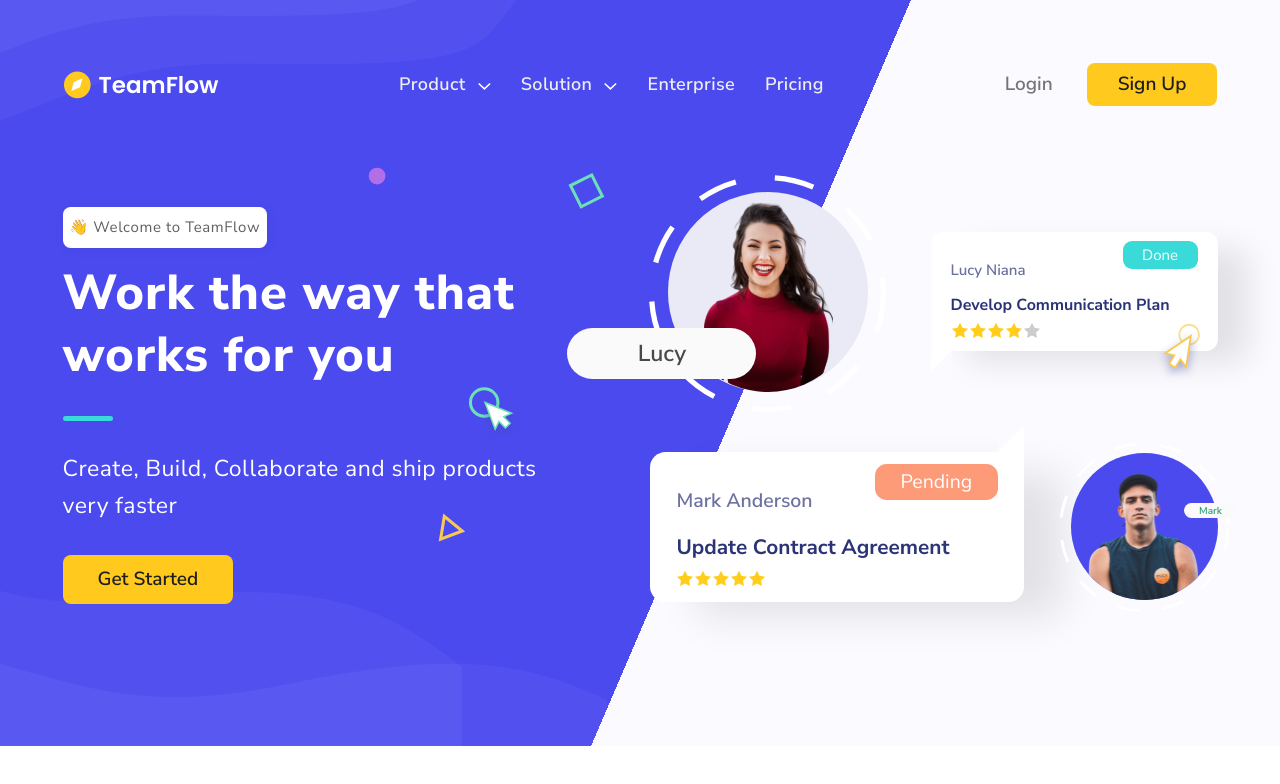
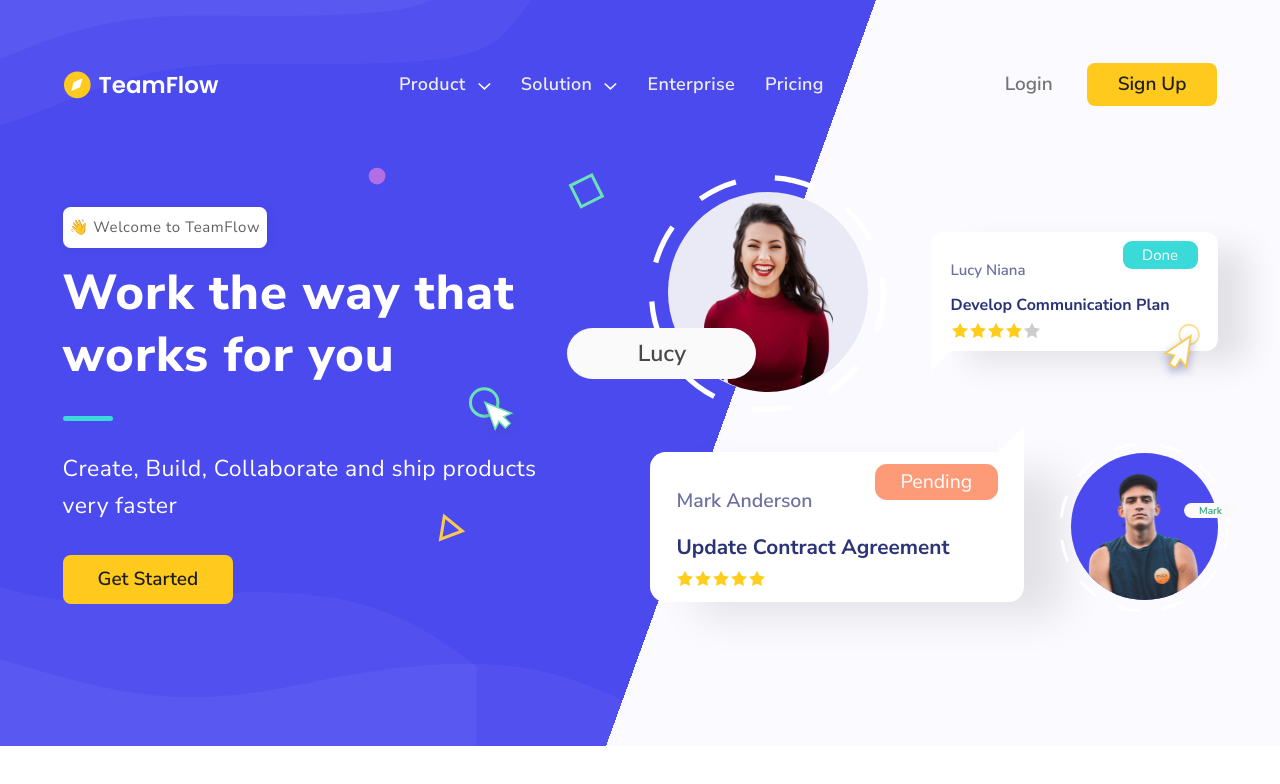
Before and after one commit to Devcui0610/htmlcss-03.2, a plain HTML site: page index.html in a window 1280 px wide. Drawn offline with Linux system fonts and the light colour scheme.

Commit message:
Done Header 3

```diff
--- a/assets/css/styles.css
+++ b/assets/css/styles.css
@@ -68,7 +68,7 @@ a {
     height: 746px;
     width: 100%;
     max-width: 100%;
-    grid-template-columns: 1.6fr 320px 1fr;
+    grid-template-columns: 1.5fr 270px 1fr;
 }
 
 .header__bg--left {
```
